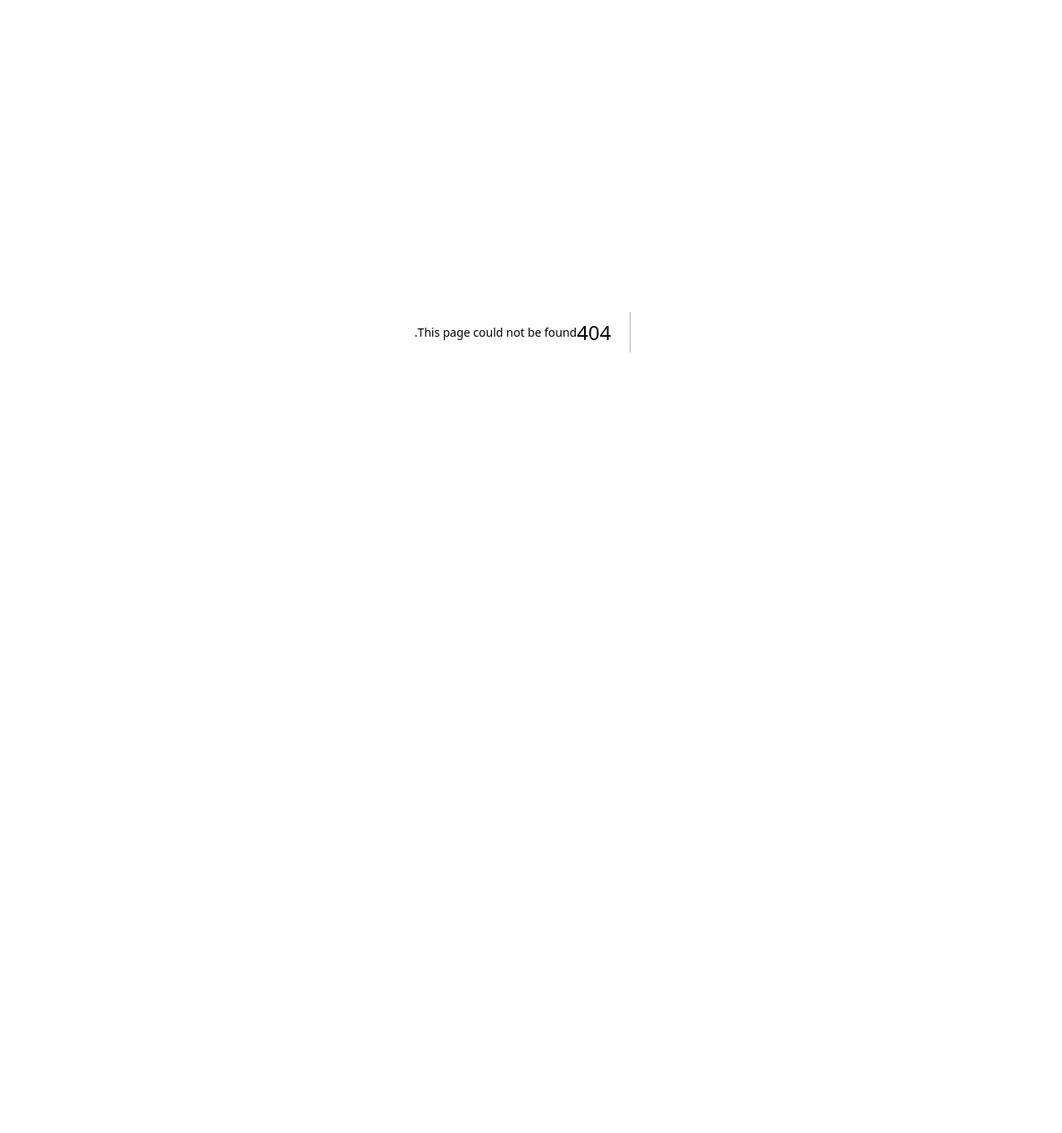
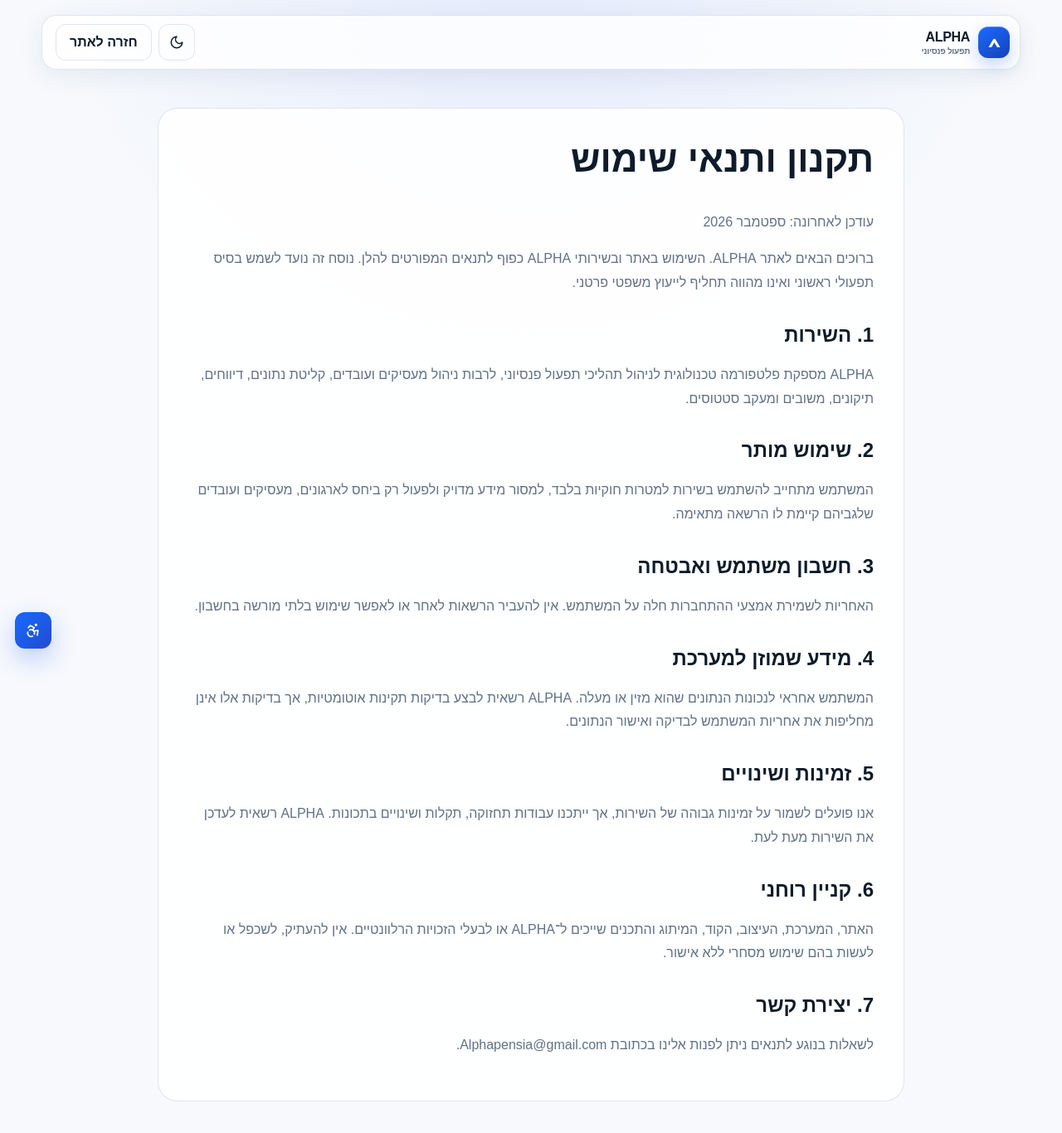
Before and after one commit to GuyMishan/AlphaMarketing, a Next.js app: page /terms in a window 1280 px wide. Before the commit this address had no page. Shown: the top 1366 px of the page at 83% size. Before the commit the page ends 800 px from the top, so only its background shows below. Built offline with nearby package versions, Linux system fonts and the light colour scheme.

Commit message:
Complete marketing site: src/app/terms/page.tsx

```diff
--- /dev/null
+++ b/src/app/terms/page.tsx
@@ -0,0 +1,23 @@
+import { LegalShell } from "@/components/legal-shell";
+
+export default function TermsPage() {
+  return <LegalShell>
+    <h1>תקנון ותנאי שימוש</h1>
+    <p>עודכן לאחרונה: ספטמבר 2026</p>
+    <p>ברוכים הבאים לאתר ALPHA. השימוש באתר ובשירותי ALPHA כפוף לתנאים המפורטים להלן. נוסח זה נועד לשמש בסיס תפעולי ראשוני ואינו מהווה תחליף לייעוץ משפטי פרטני.</p>
+    <h2>1. השירות</h2>
+    <p>ALPHA מספקת פלטפורמה טכנולוגית לניהול תהליכי תפעול פנסיוני, לרבות ניהול מעסיקים ועובדים, קליטת נתונים, דיווחים, תיקונים, משובים ומעקב סטטוסים.</p>
+    <h2>2. שימוש מותר</h2>
+    <p>המשתמש מתחייב להשתמש בשירות למטרות חוקיות בלבד, למסור מידע מדויק ולפעול רק ביחס לארגונים, מעסיקים ועובדים שלגביהם קיימת לו הרשאה מתאימה.</p>
+    <h2>3. חשבון משתמש ואבטחה</h2>
+    <p>האחריות לשמירת אמצעי ההתחברות חלה על המשתמש. אין להעביר הרשאות לאחר או לאפשר שימוש בלתי מורשה בחשבון.</p>
+    <h2>4. מידע שמוזן למערכת</h2>
+    <p>המשתמש אחראי לנכונות הנתונים שהוא מזין או מעלה. ALPHA רשאית לבצע בדיקות תקינות אוטומטיות, אך בדיקות אלו אינן מחליפות את אחריות המשתמש לבדיקה ואישור הנתונים.</p>
+    <h2>5. זמינות ושינויים</h2>
+    <p>אנו פועלים לשמור על זמינות גבוהה של השירות, אך ייתכנו עבודות תחזוקה, תקלות ושינויים בתכונות. ALPHA רשאית לעדכן את השירות מעת לעת.</p>
+    <h2>6. קניין רוחני</h2>
+    <p>האתר, המערכת, העיצוב, הקוד, המיתוג והתכנים שייכים ל־ALPHA או לבעלי הזכויות הרלוונטיים. אין להעתיק, לשכפל או לעשות בהם שימוש מסחרי ללא אישור.</p>
+    <h2>7. יצירת קשר</h2>
+    <p>לשאלות בנוגע לתנאים ניתן לפנות אלינו בכתובת Alphapensia@gmail.com.</p>
+  </LegalShell>;
+}
```
